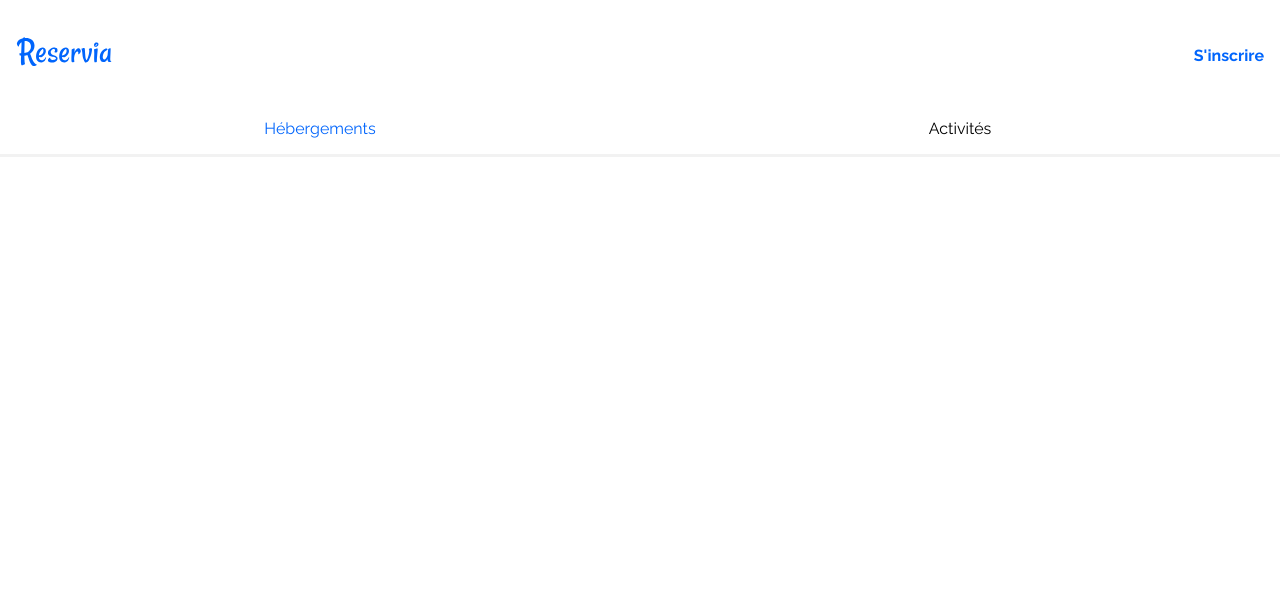
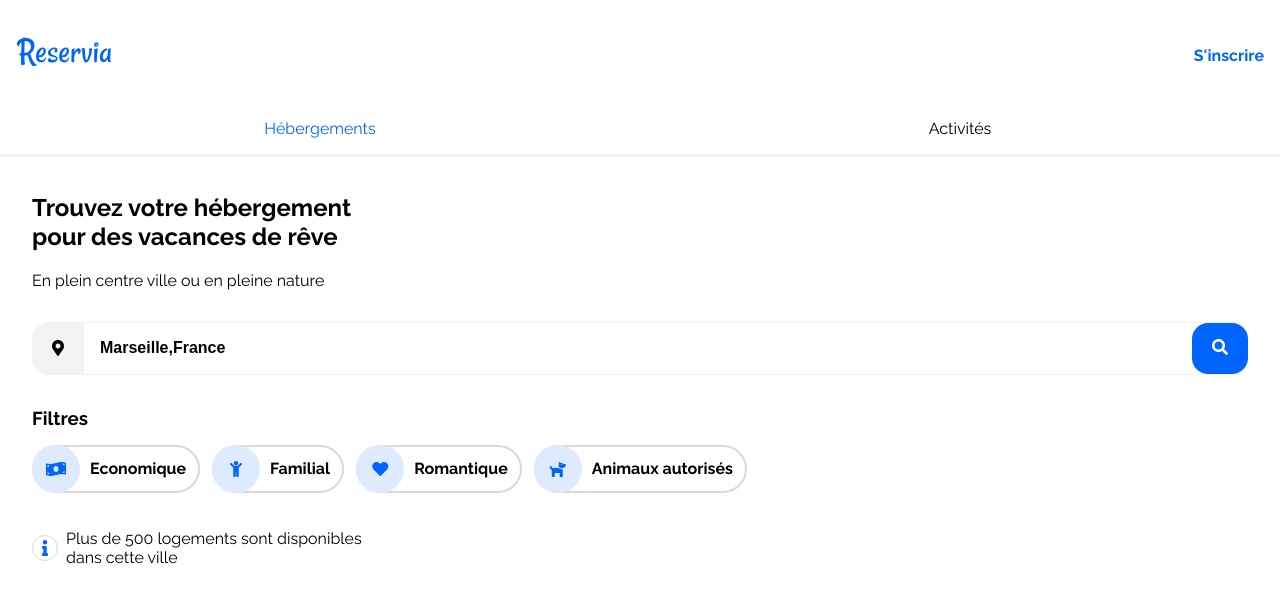
Before and after one commit to ZinedineMess/Reservia, a plain HTML site: page index.html in a window 1280 px wide. Drawn offline with Linux system fonts and the light colour scheme.

Commit message:
exploit(elements): creation de la section recherche html et css

```diff
--- a/assets/styles.css
+++ /dev/null
@@ -1,79 +0,0 @@
-/* POLICE */
-@import url("https://fonts.googleapis.com/css2?family=Raleway:wght@100;200;300;400;500;600;700;800;900&display=swap");
-
-
-/* GENERAL */
-html {
-	font-family: 'Raleway', sans-serif;
-}
-
-body {
-	margin: 0;
-	box-sizing: border-box;
-}
-
-
-/*  HEADER  */
-.header-container {
-    display: flex;  /* Flexbox */
-    justify-content: space-between;
-    flex-wrap: wrap;   /* Retour à la ligne */
-    margin-top: 0.5rem;
-}
-
-.header-container h1 {
-    display: block;
-	width: auto;
-	margin-left: 1rem;
-}
-
-nav {
-    order: 3;   /* Pour qu'elle descende en 3eme position */
-    width: 100%;  /* Pour qu'elle occupe toute la largeur */
-}
-
-nav a {
-    color: #000;
-	text-decoration: none;
-	transition: color 0.5s ease;
-}
-
-nav a:hover {
-    color: #0065fc;
-}
-
-nav ul {
-    display: flex;
-    list-style: none; /* Supprime les points de la liste a puce */
-    padding-left: 0; /* Supprime le padding gauche de la liste */
-}
-
-nav li {
-    width: 50%;
-    text-align: center;
-    padding-bottom: 1rem;
-	border-bottom: 3px solid #f2f2f2;
-	transition: border 0.5s ease;
-}
-
-nav li:hover{
-    border-bottom: 3px solid #0065fc;
-}
-
-.nav-activated {
-    color: #0065fc;
-}
-
-.nav-activated a {
-    color: #0065fc;
-}
-
-.inscrire {
-    display: flex;
-    align-items: center;
-    margin-right: 1rem;
-	margin-left: 1rem;
-	color: #0065fc;
-	text-decoration: none;
-	font-weight: bold;
-}
--- a/index.html
+++ b/index.html
@@ -7,7 +7,8 @@
 		<meta name="HandheldFriendly" content="True" />
         <title>Marseille, France - Reservia</title>
         <meta name="description" content="Marseille, France - Reservia" />
-        <link rel="stylesheet" href="assets/styles.css" />
+        <link rel="stylesheet" href="https://use.fontawesome.com/releases/v5.15.1/css/all.css" integrity="sha384-vp86vTRFVJgpjF9jiIGPEEqYqlDwgyBgEF109VFjmqGmIY/Y4HV4d3Gp2irVfcrp" crossorigin="anonymous" />
+        <link rel="stylesheet" type="text/css" href="styles.css">
         <link rel="shortcut icon" href="assets/images/logo/Reservia.svg" type="image/x-icon">
     </head>
 
@@ -28,6 +29,56 @@
         <a class="inscrire" href="#">S'inscrire</a>
     </div>
 
+    <main>
+        <!--Section Recherche-->
+        <section class="search-section">
+            <header>
+                <h2>Trouvez votre hébergement <br /> pour des vacances de rêve</h2>
+                <p>En plein centre ville ou en pleine nature</p>
+            </header>
+            <form class="search-form">
+                <span>
+                    <i class="fas fa-map-marker-alt map-marker-alt-black"></i>
+                </span>
+                <input type="search" placeholder="Ville" value="Marseille,France"/>
+                <button><i class="fas fa-search fa-search-white"></i><span class="search-button-name">Rechercher</span></button>
+            </form>
+            <div class="filter-container">
+                <h3>Filtres</h3>
+                <div>
+                    <span>
+                        <i class="fas fa-money-bill-wave"></i>
+                    </span>
+                    <p>Economique</p>
+                </div>
+                <div>
+                    <span>
+                        <i class="fas fa-child"></i>
+                    </span>
+                    <p>Familial</p>
+                </div>
+                <div>
+                    <span>
+                        <i class="fas fa-heart"></i>
+                    </span>
+                    <p>Romantique</p>
+                </div>
+                <div>
+                    <span>
+                        <i class="fas fa-dog"></i>
+                    </span>
+                    <p>Animaux autorisés</p>
+                </div>
+            </div>
+            <div class="filter-result">
+                <span>
+                    <i class="fas fa-info"></i>
+                </span>
+                <p>Plus de 500 logements sont disponibles <br /> dans cette ville</p>
+            </div>
+        </section>
 
+
+    </main>
     </body>
 </html>
--- /dev/null
+++ b/styles.css
@@ -0,0 +1,204 @@
+/* POLICE */
+@import url("https://fonts.googleapis.com/css2?family=Raleway:wght@100;200;300;400;500;600;700;800;900&display=swap");
+
+
+/* GENERAL */
+html {
+	font-family: 'Raleway', sans-serif;
+}
+
+body {
+	margin: 0;
+	box-sizing: border-box;
+}
+
+.fas {
+	color: #0065fc; /* Change la couleur par defaut des icones Font Awesome */
+}
+
+
+/*  HEADER  */
+.header-container {
+    display: flex;  /* Flexbox */
+    justify-content: space-between;
+    flex-wrap: wrap;   /* Retour à la ligne */
+    margin-top: 0.5rem;
+}
+
+.header-container h1 {
+    display: block;
+	width: auto;
+	margin-left: 1rem;
+}
+
+nav {
+    order: 3;   /* Pour qu'elle descende en 3eme position */
+    width: 100%;  /* Pour qu'elle occupe toute la largeur */
+}
+
+nav a {
+    color: #000;
+	text-decoration: none;
+	transition: color 0.5s ease;
+}
+
+nav a:hover {
+    color: #0065fc;
+}
+
+nav ul {
+    display: flex;
+    list-style: none; /* Supprime les points de la liste a puce */
+    padding-left: 0; /* Supprime le padding gauche de la liste */
+}
+
+nav li {
+    width: 50%;
+    text-align: center;
+    padding-bottom: 1rem;
+	border-bottom: 3px solid #f2f2f2;
+	transition: border 0.5s ease;
+}
+
+nav li:hover{
+    border-bottom: 3px solid #0065fc;
+}
+
+.nav-activated {
+    color: #0065fc;
+}
+
+.nav-activated a {
+    color: #0065fc;
+}
+
+.inscrire {
+    display: flex;
+    align-items: center;
+    margin-right: 1rem;
+	margin-left: 1rem;
+	color: #0065fc;
+	text-decoration: none;
+	font-weight: bold;
+}
+
+
+/*  SECTION RECHERCHE  */
+
+.search-section {
+    margin-left: 2rem;
+}
+
+.search-section header h2 {
+    font-weight: bolder;
+}
+
+.search-form {
+    display: flex;
+    margin-right: 2rem;
+	margin-top: 2rem;
+	margin-bottom: 2rem;
+	border-top: #f2f2f2 1px solid;
+	border-bottom: #f2f2f2 1px solid;
+	border-radius: 1rem;
+}
+
+.search-form span {
+    background-color: #f2f2f2;
+	padding: 1rem 1.25rem;
+	border-radius: 1rem 0 0 1rem;
+}
+
+.search-form input {
+    width: 100%;
+	border: none;
+	padding-left: 1rem;
+	font-weight: bold;
+	font-size: 100%;
+}
+
+.search-form button {
+    background-color: #0065fc;
+	font-weight: bold;
+	border: none;
+	font-size: 100%;
+	border-radius: 1rem;
+	padding: 0 1.25rem;
+	cursor: pointer;
+	transition: opacity 0.2s ease;
+	opacity: 1;
+}
+
+.fa-search-white {
+    color: #fff;
+}
+
+.search-button-name {
+    display: none;
+}
+
+.search-form button:hover {
+    opacity: 0.7;
+}
+
+.filter-container {
+    display: flex;
+    flex-wrap: wrap;
+}
+
+.filter-container h3 {
+    width: 100%;
+    margin: 0 2rem 1rem 0;
+}
+
+.filter-container div {
+    display: flex;
+	align-items: center;
+	margin-right: 0.75rem;
+	border: 2px solid #d9d9d9;
+	border-radius: 2rem;
+	margin-bottom: 0.75rem;
+	transition: background 0.5s;
+    cursor: pointer;
+}
+
+.filter-container div:hover {
+    background: #f2f2f2; /* Ajoute une couleur de fond au survol */
+}
+
+.filter-container span {
+    display: flex;
+	align-items: center;
+	justify-content: center;
+	height: 3rem;
+	width: 3rem;
+	margin: -2px;
+	background-color: #deebff;
+	border-radius: 100%;
+}
+
+.map-marker-alt-black {
+    color: black;
+}
+
+.filter-container p {
+    margin: 0 0.75rem;
+	font-weight: bold;
+}
+
+.filter-result {
+    display: flex;
+	align-items: center;
+	margin: 0.5rem 0 0 0;
+}
+
+.filter-result span {
+    display: flex;
+	align-items: center;
+	justify-content: center;
+	min-height: 1.5rem;
+	min-width: 1.5rem;
+	margin-right: 0.5rem;
+	border: solid 1px #d9d9d9;
+	border-radius: 100%;
+}
```
